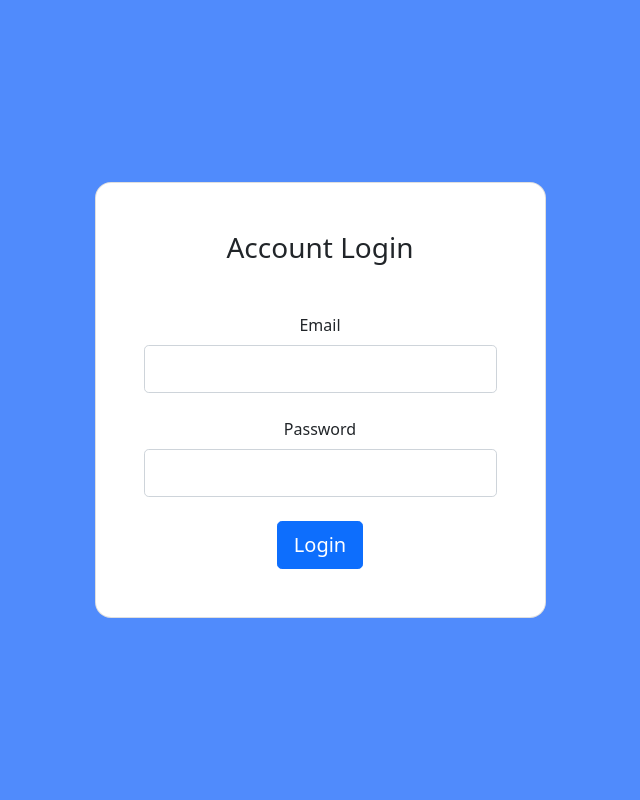
After one commit to EliasSahlos/TeacherEvaluationSystem, a PHP site: page / in a window 1280 px wide. The commit adds this page. Shown: the whole page, without its empty margins (320-960 px from the left). Run offline with PHP 8.4, Linux system fonts and the light colour scheme.

Commit message:
added form.php and index.php

```diff
--- /dev/null
+++ b/index.php
@@ -0,0 +1,41 @@
+<?php
+?>
+<html lang="en">
+<head>
+    <meta charset="UTF-8"/>
+    <title>Teacher Evaluation System - Login</title>
+    <link href="https://cdn.jsdelivr.net/npm/bootstrap@5.0.2/dist/css/bootstrap.min.css"
+          rel="stylesheet"
+          integrity="sha384-EVSTQN3/azprG1Anm3QDgpJLIm9Nao0Yz1ztcQTwFspd3yD65VohhpuuCOmLASjC"
+          crossorigin="anonymous"/>
+</head>
+
+<body>
+<section class="vh-100" style="background-color: #508bfc;">
+    <div class="container py-5 h-100">
+        <div class="row d-flex justify-content-center align-items-center h-100">
+            <div class="col-12 col-md-8 col-lg-6 col-xl-5">
+                <div class="card shadow-2-strong" style="border-radius: 1rem;">
+                    <div class="card-body p-5 text-center">
+                        <h3 class="mb-5">Account Login</h3>
+                        <div class="form-outline mb-4">
+                            <label class="form-label" for="typeEmailX-2">Email</label>
+                            <input type="email" id="typeEmailX-2" class="form-control form-control-lg"/>
+                        </div>
+
+                        <div class="form-outline mb-4">
+                            <label class="form-label" for="typePasswordX-2">Password</label>
+                            <input type="password" id="typePasswordX-2" class="form-control form-control-lg"/>
+                        </div>
+
+                        <button class="btn btn-primary btn-lg btn-block" type="submit"">Login</button>
+
+                    </div>
+                </div>
+            </div>
+        </div>
+    </div>
+</section>
+</body>
+
+</html>
```
Also changed, not shown: form.php (renamed from client/index.html, +10 -8 lines).
